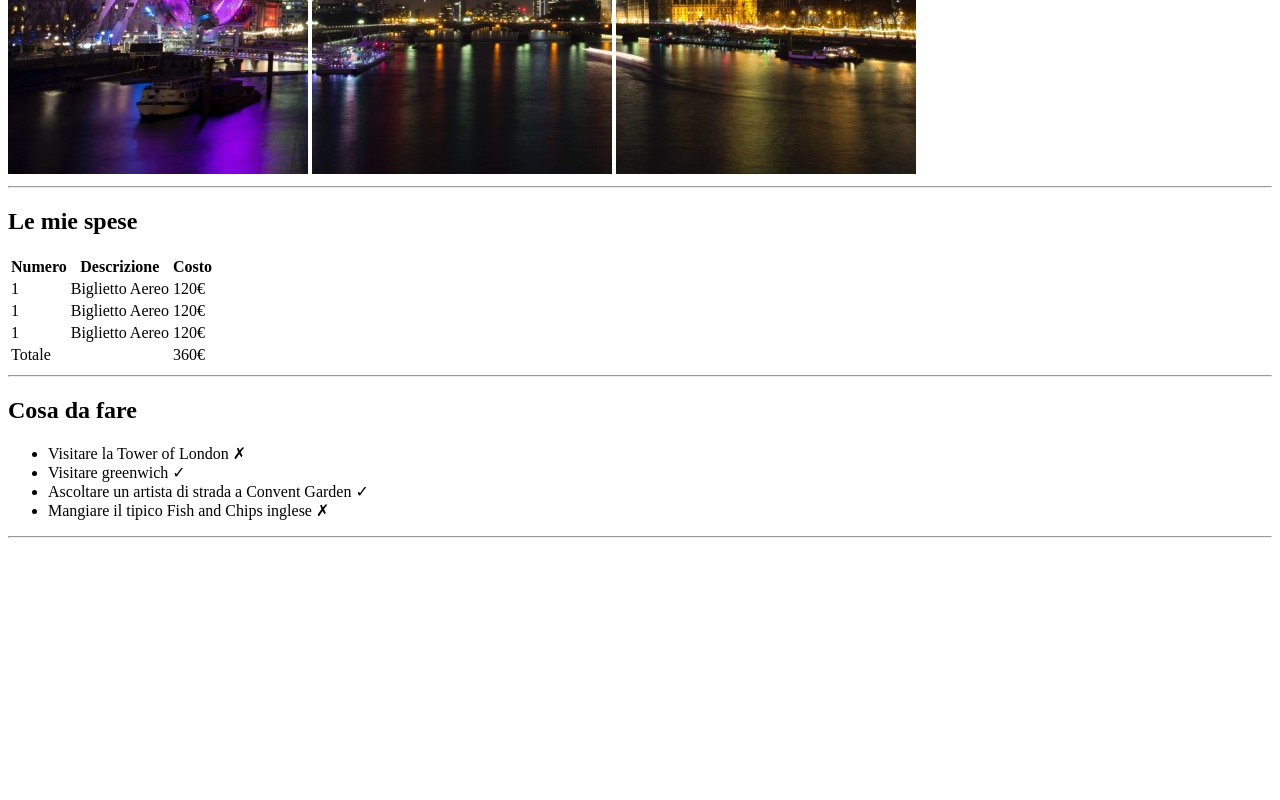
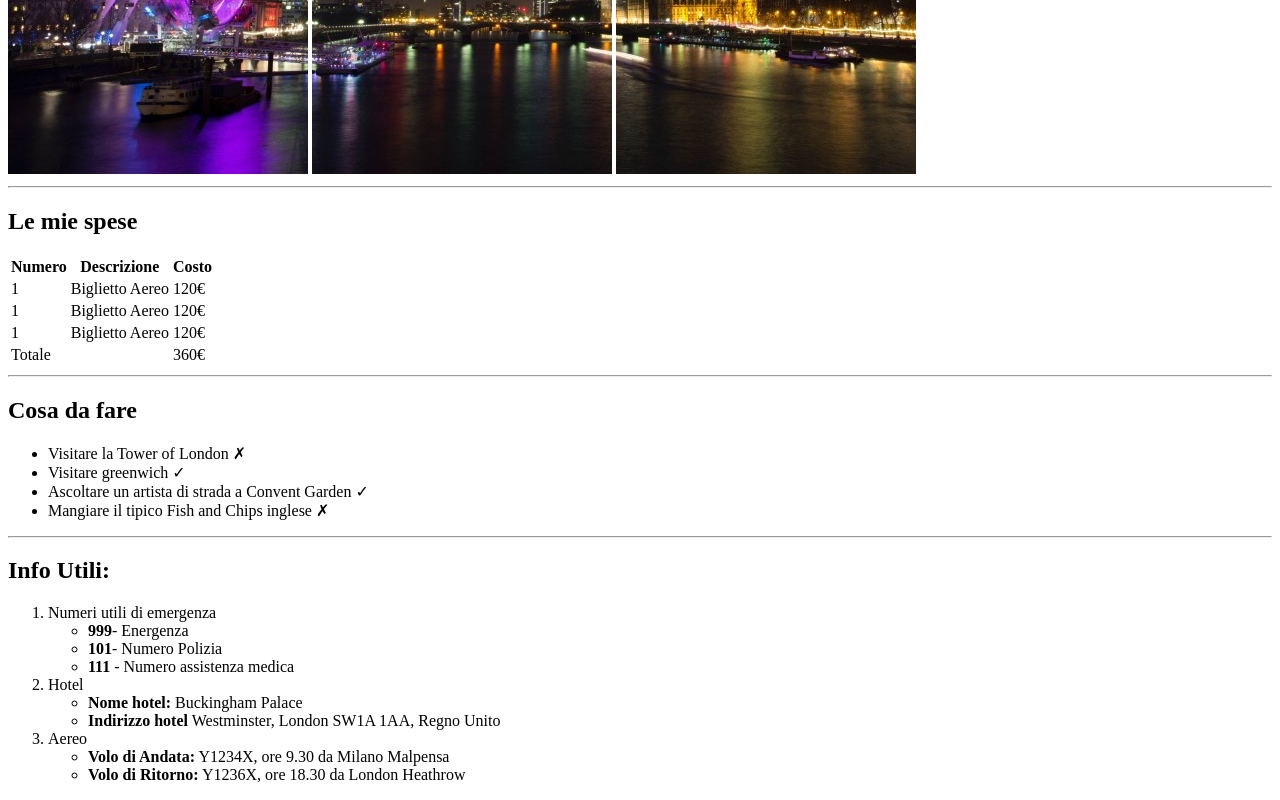
Before and after one commit to Robertarezza/html-london-trip, a plain HTML site: page index.html in a window 1280 px wide. Shown: the part 506-1306 px from the top of the page. Before the commit the page ends 1052 px from the top, so only its background shows below. Drawn offline with Linux system fonts and the light colour scheme.

Commit message:
add: third section in main

```diff
--- a/index.html
+++ b/index.html
@@ -72,6 +72,34 @@
         </section>
         <!-- fine seconda sezione e lista di cose da fare -->
 <hr>
+        <!-- terza e ultima sezione     -->
+        <section>
+            <!-- numeri e informazioni utili per il viaggio -->
+            <h2>Info Utili:</h2>
+            <!-- inizio lista con numeri e info utili-->
+            <ol>
+                <li>Numeri utili di emergenza
+                    <ul>
+                        <li><strong>999</strong>- Energenza</li>
+                        <li><strong>101</strong>- Numero Polizia</li>
+                        <li><strong>111</strong> - Numero assistenza medica</li>
+                    </ul>
+                </li>
+                <li> Hotel
+                    <ul>
+                        <li><strong>Nome hotel:</strong> Buckingham Palace</li>
+                        <li><strong>Indirizzo hotel</strong> Westminster, London SW1A 1AA, Regno Unito</li>
+                    </ul>
+                </li>
+                <li>Aereo
+                    <ul>
+                        <li><strong>Volo di Andata:</strong> Y1234X, ore 9.30 da Milano Malpensa</li>
+                        <li><strong>Volo di Ritorno:</strong> Y1236X, ore 18.30 da London Heathrow</li>
+                    </ul>
+                </li>
+            </ol>
+        </section>
+        <!-- fine terza sezione con info utili per il viaggio -->
     </main>
 </body>
 </html>
```
